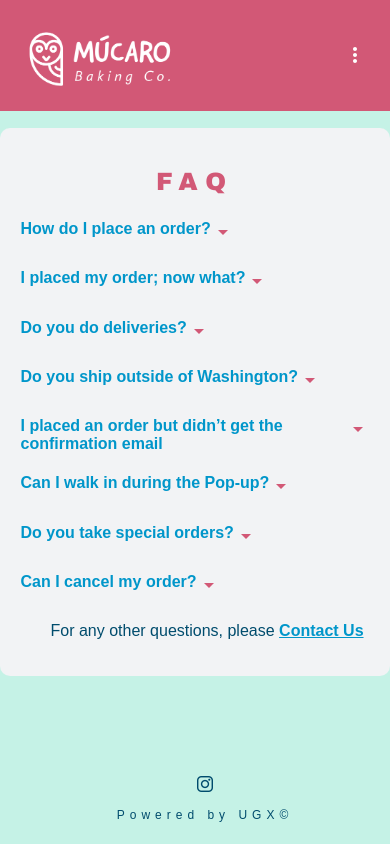
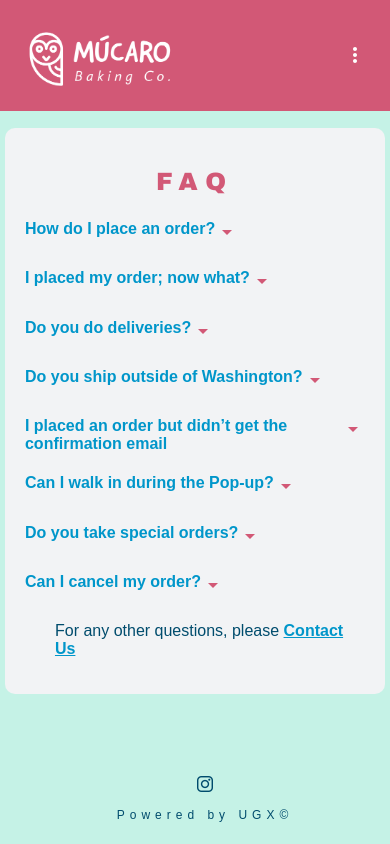
Before and after one commit to Ugonz86/MucaroBakingCo, a React (Create React App) app: page /faqs in a window 390 px wide. Built offline with nearby package versions, Linux system fonts and the light colour scheme; the HTML template or start-up script is replaced by a standard one; what @aws-amplify/core would draw is missing.

Commit message:
Modified FAQS

```diff
--- a/src/App.css
+++ b/src/App.css
@@ -114,7 +114,7 @@ text-align: center; */
   }
 
   .title {
-    font-family: 'Arial black';
+    font-family: 'Arial black' !important;
   }
 
   textarea {
@@ -253,7 +253,7 @@ p.homeInfo{
 }
 
 .faqsContainer {
-  min-width: 97.5%;
+  min-width: 95%;
   height: '100%';
   overflow: scroll;
   background-color: #f2f3f5;
--- a/src/pages/Faqs.js
+++ b/src/pages/Faqs.js
@@ -36,7 +36,7 @@ const faqQuestions = [
   {
     title: "Do you take special orders?",
     content:
-      "Yes! Please fill out the contact form or email aslyndiaz@gmail.com with the details.",
+      "Yes! Please fill out the contact form with the details.",
   },
   {
     title: "Can I cancel my order?",
```
